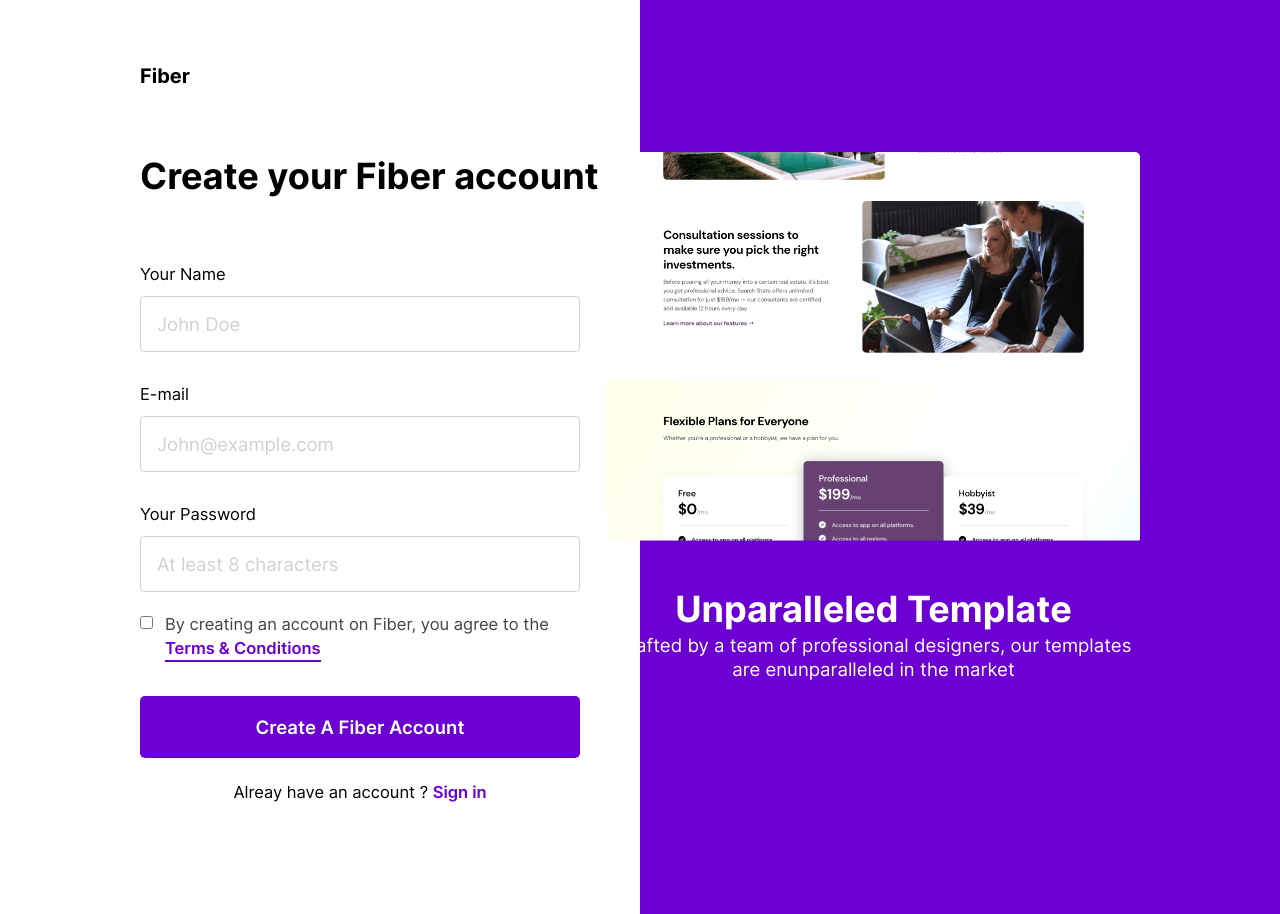
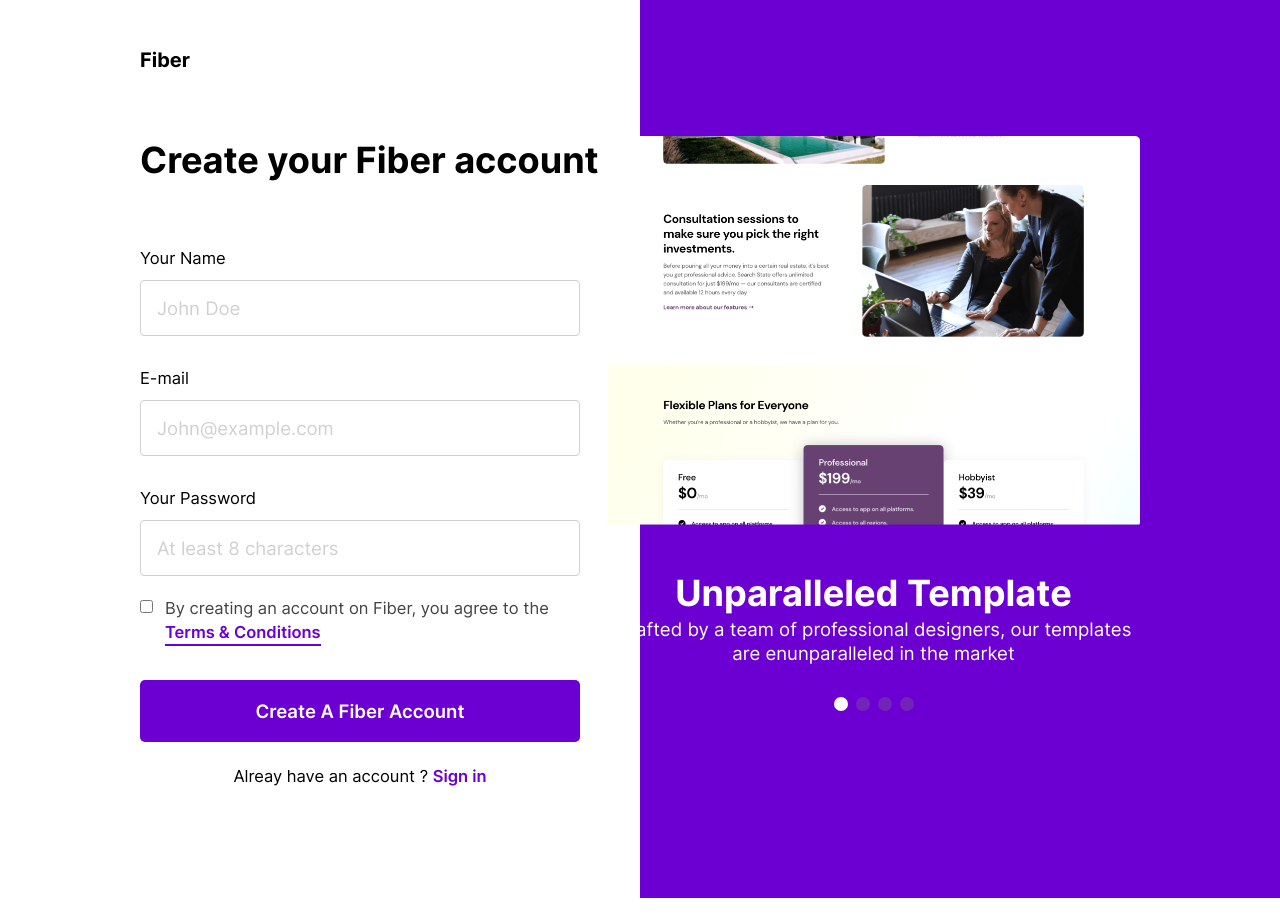
Before and after one commit to devphaseX/Fiber, a plain HTML site: page src/pages/login.html in a window 1280 px wide. Drawn offline with Linux system fonts and the light colour scheme.

Commit message:
finalized adding touch to design

```diff
--- a/src/pages/login.html
+++ b/src/pages/login.html
@@ -65,6 +65,12 @@
                 Crafted by a team of professional designers, our templates are
                 enunparalleled in the market
               </p>
+              <span class="pag-indicator">
+                <span class="pag-circle current"></span>
+                <span class="pag-circle"></span>
+                <span class="pag-circle"></span>
+                <span class="pag-circle"></span>
+              </span>
             </div>
           </div>
           <div class="slides_indicator"></div>
--- a/src/styles/components/_auth.css
+++ b/src/styles/components/_auth.css
@@ -1,5 +1,5 @@
 .auth-container {
-  padding-top: 64px;
+  padding-top: 48px;
   background: linear-gradient(
     to right,
     var(--white) 50%,
@@ -155,3 +155,7 @@
   word-wrap: break-word;
   line-height: 24px;
 }
+
+.slide__content .pag-indicator {
+  margin-top: 32px;
+}
--- a/src/styles/components/_header.css
+++ b/src/styles/components/_header.css
@@ -30,5 +30,5 @@
 }
 
 .nav_call-to-actions a#sign-up {
-  padding-inline: 32px;
+  padding-inline: 28px;
 }
--- /dev/null
+++ b/src/styles/components/_pagination-dot.css
@@ -0,0 +1,18 @@
+.pag-indicator {
+  display: inline-flex;
+  column-gap: 8px;
+}
+
+.pag-circle {
+  display: inline-block;
+  width: 14px;
+  height: 14px;
+  border-radius: 50%;
+  background-color: var(--darkish-grey-3);
+  opacity: 0.3;
+}
+
+.current {
+  background-color: var(--white);
+  opacity: 1;
+}
--- a/src/styles/page/login.css
+++ b/src/styles/page/login.css
@@ -3,4 +3,5 @@
 @import url(../components/_default.css);
 @import url(../components/_button.css);
 @import url(../components/_resetDefaultStyleForLogin.css);
+@import url(../components/_pagination-dot.css);
 @import url(../components/_auth.css);
```
